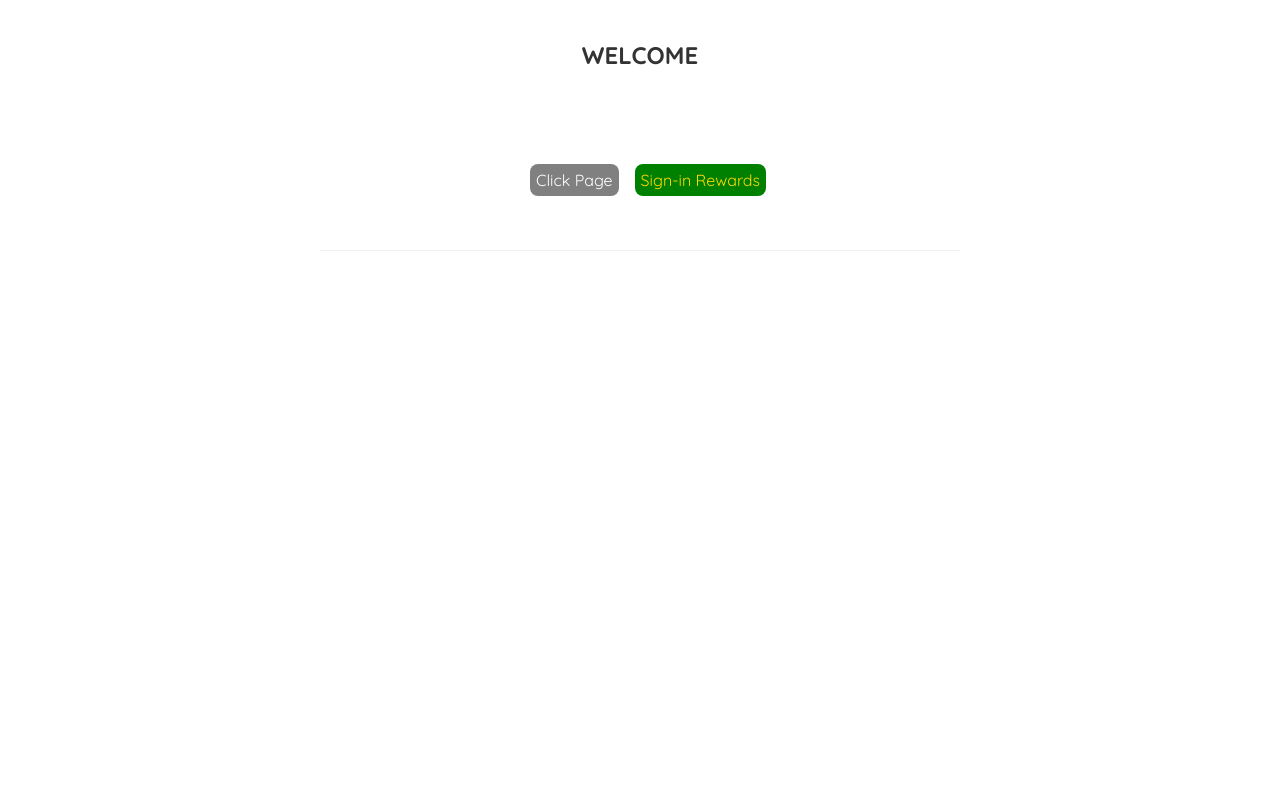
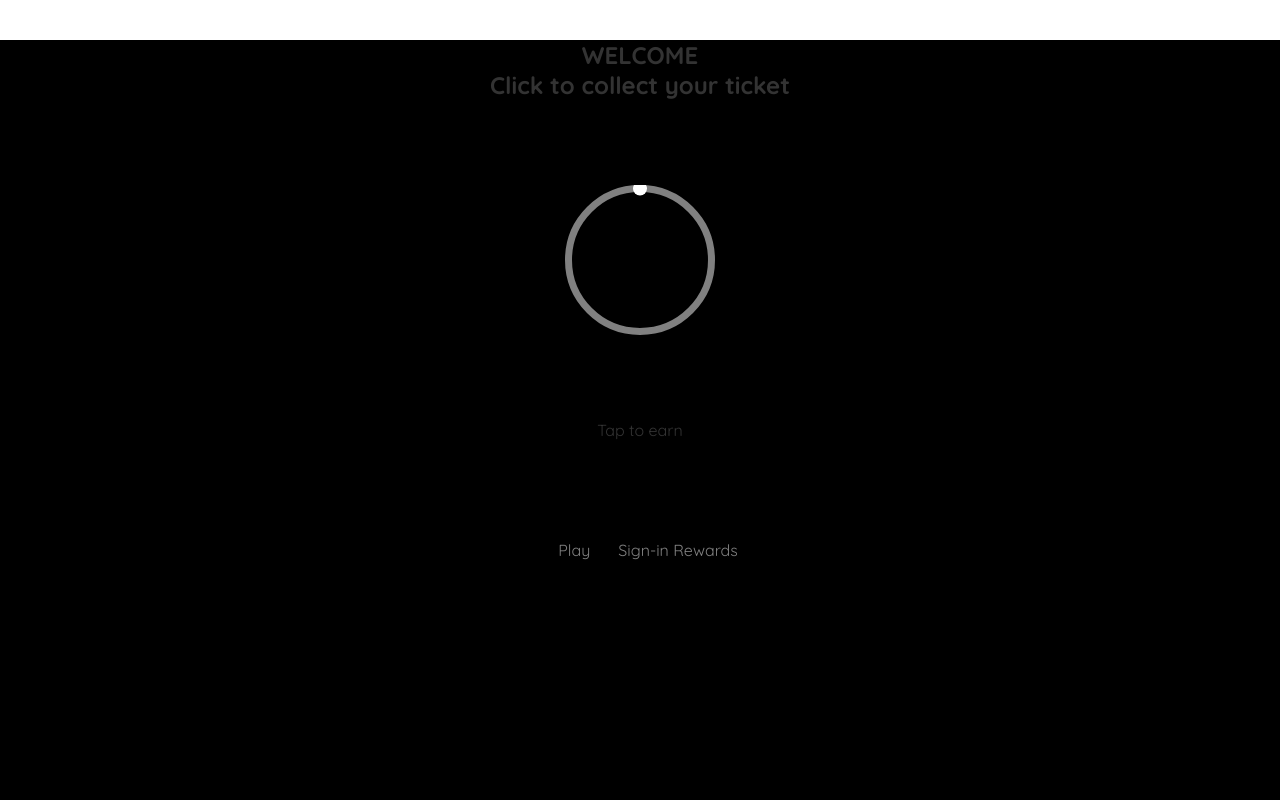
Before and after one commit to AtiErdal7/GamGam, a React (Create React App) app: page /#/ in a window 1280 px wide. Shown: the top 800 px of the page. Built offline with nearby package versions, Linux system fonts and the light colour scheme.

Commit message:
added circular progress bar

```diff
--- a/src/App.css
+++ b/src/App.css
@@ -1,5 +1,6 @@
 .App {
   text-align: center;
+  background-color: black;
 }
 
 .App-logo {
--- a/src/App.tsx
+++ b/src/App.tsx
@@ -12,7 +12,7 @@ function App() {
         <div className="content">
             <h2>WELCOME</h2>
             <Routes>
-                <Route path="/collect-ticket" element={<ClickPage/>}></Route>
+                <Route path="/" element={<ClickPage/>}></Route>
                 <Route path="/sign-in Rewards" element={<SigninRewardPage/>}></Route>
             </Routes>
         </div>
--- /dev/null
+++ b/src/CircularProgressBar.tsx
@@ -0,0 +1,55 @@
+import React from 'react';
+
+// @ts-ignore
+const CircularProgress = ({ size, progress, strokeWidth, circleOneStroke, circleTwoStroke }) => {
+    const angle = 2 * Math.PI * (progress / 100) - Math.PI / 2;
+    const radius = (size - strokeWidth) / 2;
+    const circumference = radius * 2 * Math.PI;
+    const offset = circumference - (progress / 100) * circumference;
+
+    const ballRadius = strokeWidth;
+    const ballX = size / 2 + radius * Math.cos(angle);
+    const ballY = size / 2 + radius * Math.sin(angle);
+
+    const centerX = size / 2;
+    const centerY = size / 2;
+
+    return (
+        <div style={{ cursor: 'pointer', width: '100%', height: '40vh', display: 'flex', justifyContent: 'center', alignItems: 'center' }}>
+            <svg width={size} height={size}>
+                <g transform={`rotate(-90 ${centerX} ${centerY})`}>
+                    <circle
+                        stroke={circleOneStroke}
+                        fill="transparent"
+                        strokeWidth={strokeWidth}
+                        strokeDasharray={circumference + ' ' + circumference}
+                        style={{strokeDashoffset: 0}}
+                        r={radius}
+                        cx={centerX}
+                        cy={centerY}
+                    />
+                    <circle
+                        stroke={circleTwoStroke}
+                        fill="transparent"
+                        strokeWidth={strokeWidth}
+                        strokeDasharray={circumference}
+                        style={{strokeDashoffset: offset}}
+                        r={radius}
+                        cx={centerX}
+                        cy={centerY}
+                    />
+                    </g>
+                    {/* White ball */}
+                    <circle
+                        cx={ballX}
+                        cy={ballY}
+                        r={ballRadius}
+                        fill="white"
+                    />
+            </svg>
+        </div>
+);
+};
+
+
+export default CircularProgress;
--- a/src/ClickPage.tsx
+++ b/src/ClickPage.tsx
@@ -1,17 +1,17 @@
 import React, {useState,useEffect} from "react";
+import CircularProgressBar from "./CircularProgressBar";
 
 let clickAmount = 0;
 
 let interval: any = null;
 
 const ClickPage = () => {
-
-
     // @ts-ignore
     const savedTickets = JSON.parse(localStorage.getItem('myTickets'));
     if (savedTickets !== null){
         clickAmount = savedTickets;
     }
+    const [progress, setProgress] = useState(clickAmount);
     const [number,setClickAmount] = useState(clickAmount);
     const [tickets,setTickets] = useState(savedTickets)
     const [time, setTime] = useState(10);
@@ -40,9 +40,15 @@ const ClickPage = () => {
         }
     }, [isActive, time]);
     const formatTime = () => {
-        const minutes = Math.floor(time / 60);
-        const seconds = `0${time % 60}`.slice(-2);
-        return `${minutes}:${seconds}`;
+        if (isActive !== false){
+            const minutes = Math.floor(time / 60);
+            const seconds = `0${time % 60}`.slice(-2);
+            return `${minutes}:${seconds} to next tap`;
+        }
+        else{
+            return "Tap to earn"
+        }
+
     };
 
     const resetTimer = () => {
@@ -50,22 +56,35 @@ const ClickPage = () => {
         setIsActive(false);
     };
     const handleClick = () => {
-        clickAmount++;
         setIsActive(true);
         let button = document.getElementById('clickButton');
         // @ts-ignore
         button.setAttribute("disabled","true");
-        setClickAmount(clickAmount);
+        setProgress(prevProgress => Math.min(prevProgress + 1));
+        setClickAmount(clickAmount => clickAmount++);
         setTickets((savedTickets: number) => [savedTickets,clickAmount])
+        console.log(clickAmount)
         localStorage.setItem('myTickets',JSON.stringify(savedTickets))
     }
 
     return (
         <div className="clickPage">
             <h2>Click to collect your ticket</h2>
+            <CircularProgressBar progress={progress} size={150} strokeWidth={7} circleOneStroke="grey" circleTwoStroke="#00aaff" ></CircularProgressBar>
             <div>{formatTime()}</div>
-            <p>{number}</p>
-            <button id="clickButton" onClick={handleClick} >Click</button>
+            <button id="clickButton" onClick={handleClick} style={{ width: '100vw',
+                height: '100vh',
+                margin: 0,
+                border: 'none',
+                backgroundColor: 'transparent',
+                color: 'transparent', // In case there's text you want to hide
+                padding: 0,
+                cursor: 'pointer',
+                outline: 'none', // Removes the outline on focus
+                position: 'absolute',
+                top: 0,
+                left: 0 }}>
+            </button>
         </div>
     );
 }
--- a/src/Navbar.tsx
+++ b/src/Navbar.tsx
@@ -5,14 +5,12 @@ const Navbar = () => {
     return(
         <nav className="navbar">
             <div className="content">
-                <Link to={"/collect-ticket"} style={{
-                    color: "white",
-                    backgroundColor:"grey",
+                <Link to={"/"} style={{
+                    color: "grey",
                     borderRadius: "8px"
-                }}>Click Page</Link>
+                }}>Play</Link>
                 <Link to={"/sign-in Rewards"} style={{
-                    color: "gold",
-                    backgroundColor:"green",
+                    color: "grey",
                     borderRadius: "8px"
                 }}>Sign-in Rewards</Link>
             </div>
--- a/src/index.css
+++ b/src/index.css
@@ -36,7 +36,7 @@
   color: #f1356d;
 }
 .content {
-  max-width: 600px;
+  min-height: 350px;
   margin: 40px auto;
 }
 .modal-overlay {
```
Also changed, not shown: firebase.json.
